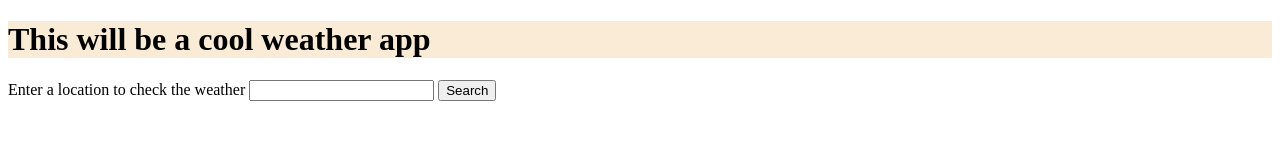
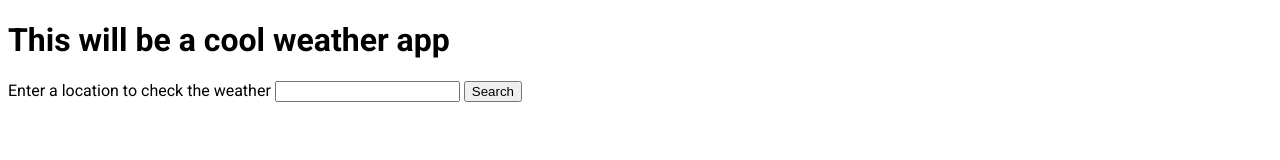
Before and after one commit to jasondewese/odin-weather-app, a website built with webpack: page dist/index.html in a window 1280 px wide. Built offline with Linux system fonts and the light colour scheme.

Commit message:
Add roboto font

```diff
--- a/src/style.css
+++ b/src/style.css
@@ -1,3 +1,4 @@
-h1 {
-    background-color: antiquewhite;
+html {
+    box-sizing: border-box;
+    font-family: 'Roboto', sans-serif;
 }
```
Also changed, not shown: dist/index.html, dist/main.js.
